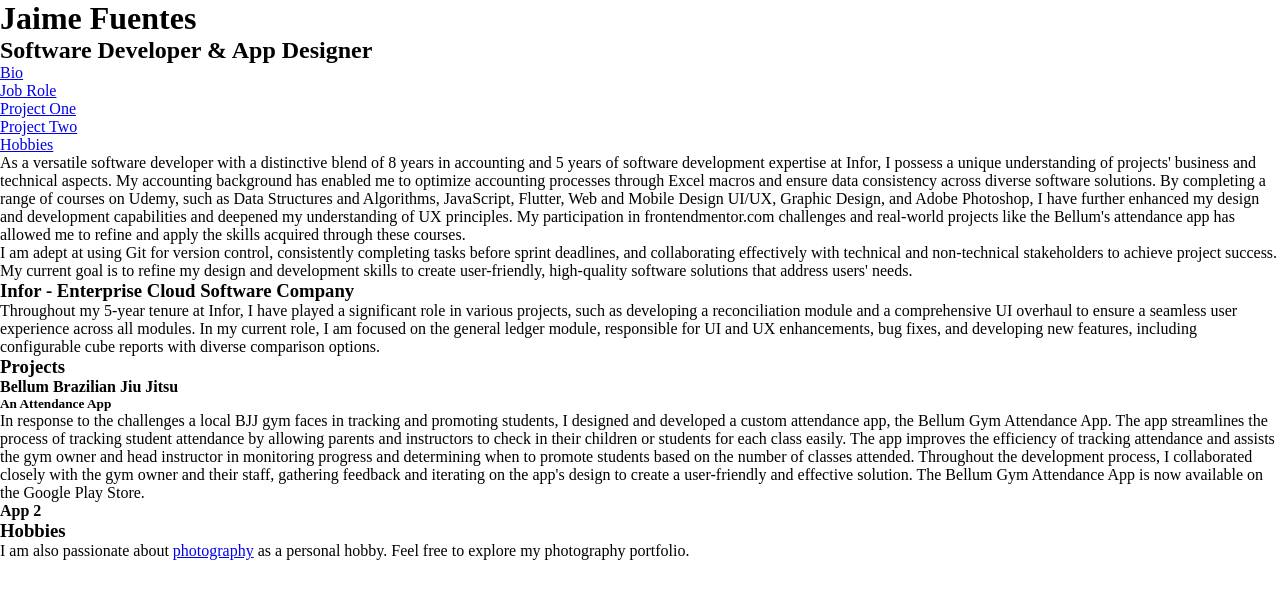
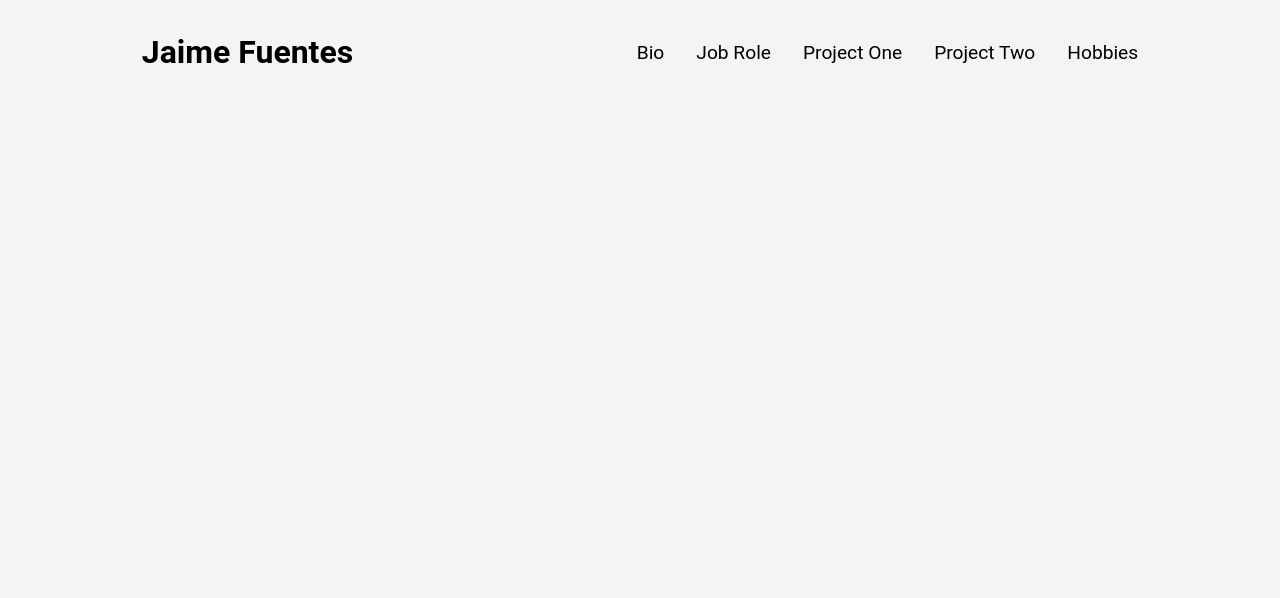
Before and after one commit to jjfuentes13/Portfolio, a plain HTML site: page index.html in a window 1280 px wide. Drawn offline with Linux system fonts and the light colour scheme.

Commit message:
nav header bar

```diff
--- a/index.html
+++ b/index.html
@@ -12,19 +12,16 @@
 <body>
     <header>
         <h1>Jaime Fuentes</h1>
-        <h2>Software Developer & App Designer</h2>
-    </header>
-
-    <nav>
-        <ul>
+        <ul class="navLinks">
             <li><a href="#bio">Bio</a></li>
             <li><a href="#job-role">Job Role</a></li>
             <li><a href="#projectOne">Project One</a></li>
             <li><a href="#projectTwo">Project Two</a></li>
             <li><a href="#hobbies">Hobbies</a></li>
         </ul>
+    </header>
 
-    <section id="bio">
+    <!-- <section id="bio">
         <p>
             As a versatile software developer with a distinctive blend of 8 years in accounting and 5 years of software development expertise at Infor, I possess a unique understanding
             of projects' business and technical aspects. My accounting background has enabled me to optimize accounting processes through Excel macros and ensure data consistency across
@@ -44,9 +41,9 @@
             ensure a seamless user experience across all modules. In my current role, I am focused on the general ledger module, responsible for UI and UX enhancements, bug fixes,
             and developing new features, including configurable cube reports with diverse comparison options.
         </p>
-    </section>
+    </section> -->
 
-    <section id="apps">
+    <!-- <section id="apps">
         <h3>Projects</h3>
 
         <div class="app">
@@ -76,9 +73,9 @@
         </p>
     </section>
 
-    <footer>
+    <footer> -->
         <!-- Add contact information, social media links, or a contact form here -->
-    </footer>
+    <!-- </footer> -->
 </body>
 
 </html>
--- a/style.css
+++ b/style.css
@@ -3,3 +3,46 @@
     padding: 0;
     /* box-sizing: border-box; */
 }
+
+body {
+    font-family: 'Roboto', sans-serif;
+    background-color: #f4f4f4;
+}
+
+html {
+    scroll-behavior: smooth;
+}
+
+header,
+    .navLinks {
+    display: flex;
+}
+
+.navLinks {
+    list-style: none;
+    gap: 2rem;
+    font-size: 1.2rem;
+}
+a,
+    .btn {
+        transition: all 0.3s ease;
+}
+
+a {
+    text-decoration: none;
+    color: #000;
+    text-decoration-color: white;
+}
+
+a:hover {
+    color: #949494;
+    text-decoration-color: rgb(181,181,181);
+    text-underline-offset: 1rem;
+    text-decoration: underline;
+}
+
+header {
+    justify-content: space-around;
+    align-items: center;
+    height: 13vh;
+}
```
